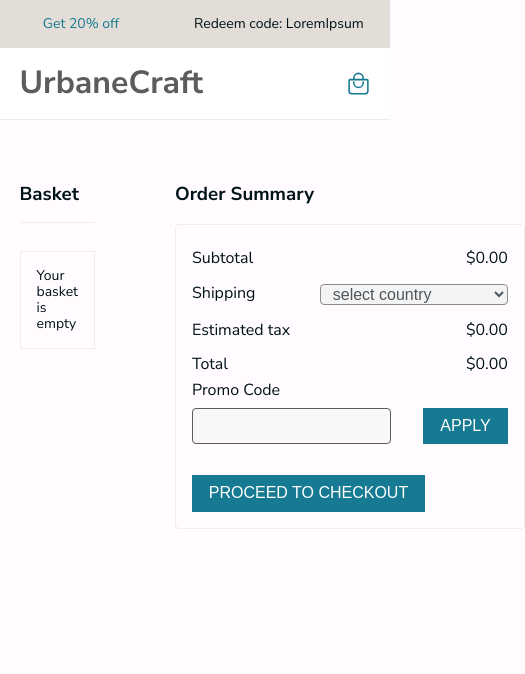
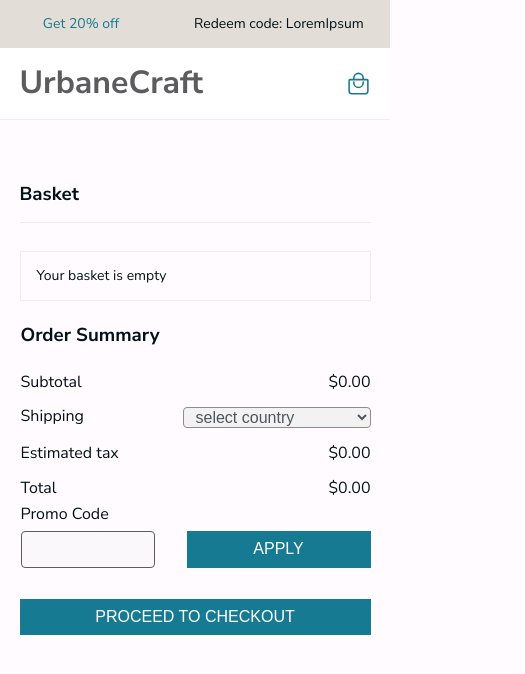
Before and after one commit to itsninam/furn, a React (Create React App) app: page /cart in a window 390 px wide. Shown: the top 674 px of the page, 525 px wide, since content can reach past the window. Built offline with nearby package versions, Linux system fonts and the light colour scheme.

Commit message:
Additional styling updates

```diff
--- a/src/components/orderSummary/OrderSummary.js
+++ b/src/components/orderSummary/OrderSummary.js
@@ -28,8 +28,9 @@ function OrderSummary() {
     : totalPrice;
 
   return (
+    <div className="order-summary">
+      <SubHeader label="Order Summary" />
       <div className="order-summary-container">
-      <SubHeader label="Order Summary" />
         <ul className="order-summary-list">
           <li>
             <span>Subtotal</span>
@@ -69,8 +70,9 @@ function OrderSummary() {
             </span>
           </li>
           <PromoCode />
+        </ul>
         <Button btnType="primary" buttonLabel="Proceed to checkout" />
-      </ul>
+      </div>
     </div>
   );
 }
--- a/src/styles/partials/_baseStyles.scss
+++ b/src/styles/partials/_baseStyles.scss
@@ -63,6 +63,7 @@ button {
     align-items: center;
     background-color: var(--neutral-colour);
     border: none;
+    color: var(--font-colour);
 
     &:hover {
       color: var(--accent-colour);
--- a/src/styles/partials/_components.scss
+++ b/src/styles/partials/_components.scss
@@ -117,6 +117,7 @@ nav {
   position: fixed;
   height: 100vh;
   height: 100dvh;
+  max-height: 100dvh;
   width: 100%;
   top: 0;
   left: 0px;
@@ -221,7 +222,7 @@ nav {
 }
 
 // order summary
-.order-summary-container {
+.order-summary {
   position: sticky;
   top: 136px;
   align-self: flex-start;
@@ -230,11 +231,15 @@ nav {
     margin-top: 0px;
   }
 
-  .order-summary-list {
-    width: 350px;
+  .order-summary-container {
+    // width: 350px;
     border: 1px solid var(--light-grey);
     border-radius: 4px;
     padding: 16px;
+
+    .order-summary-list {
+      width: 350px;
+    }
 
     li {
       display: flex;
--- a/src/styles/partials/_mediaQueries.scss
+++ b/src/styles/partials/_mediaQueries.scss
@@ -1,3 +1,36 @@
+@media only screen and (max-width: 1277px) {
+  .cart {
+    .flex-container {
+      flex-direction: column;
+      gap: 24px;
+    }
+
+    .order-summary {
+      align-self: flex-end;
+      width: 100%;
+
+      h3 {
+        width: 350px;
+        margin-left: auto;
+      }
+
+      .order-summary-list {
+        margin-left: auto;
+      }
+
+      .order-summary-container {
+        border: transparent;
+        margin-left: auto;
+        padding: 0px;
+      }
+
+      button.primary {
+        width: 100%;
+      }
+    }
+  }
+}
+
 @media only screen and (max-width: 945px) {
   .products-page {
     flex-direction: column;
```
Lines whose indentation alone changed are shown as unchanged.
